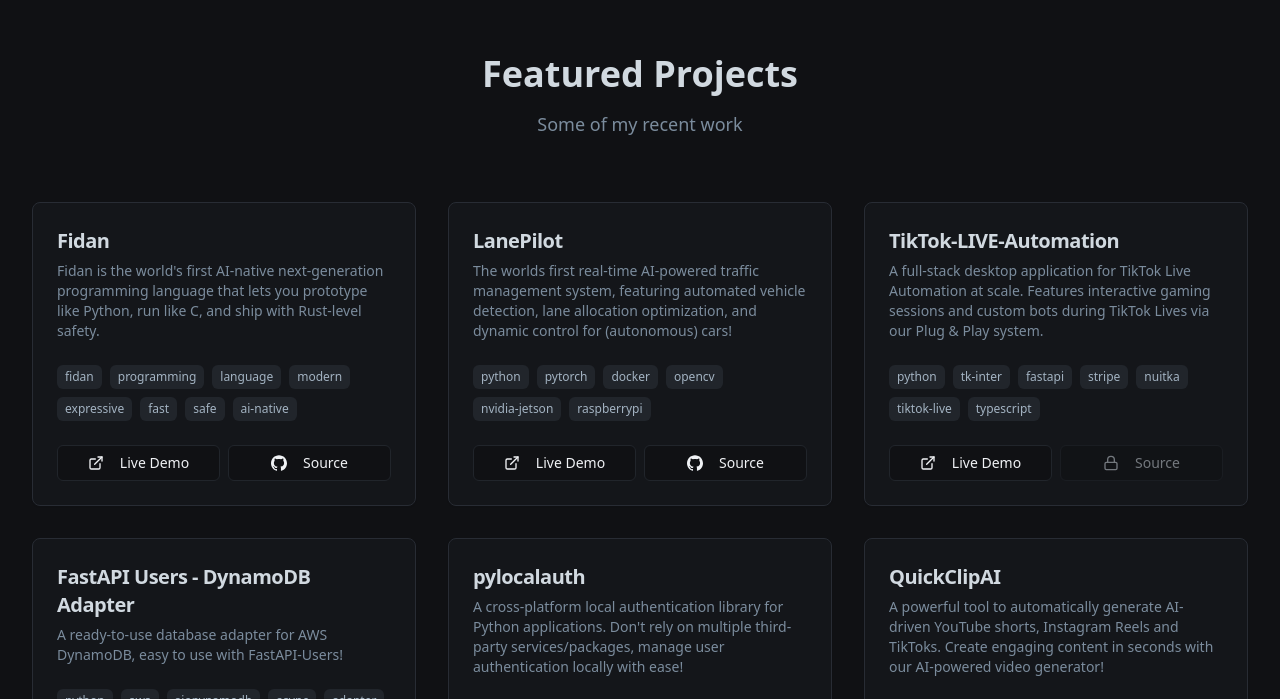
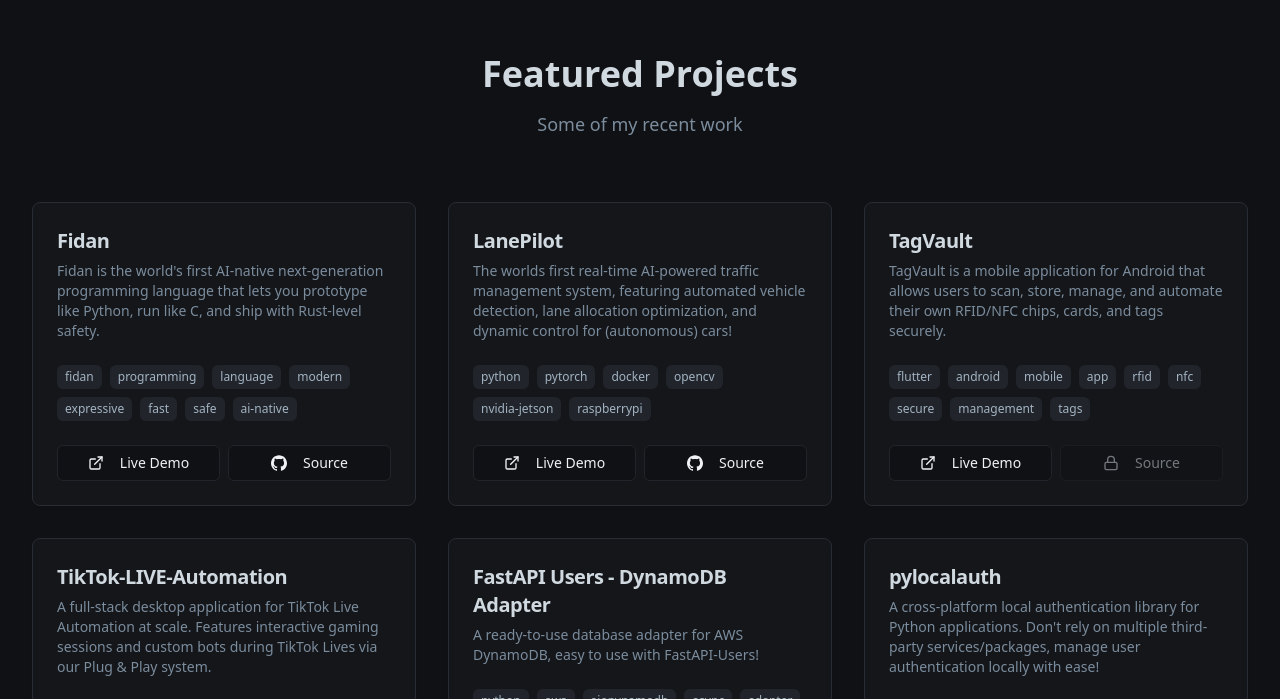
Before and after one commit to AppSolves/appsolves.dev, a React (Vite) app: page / in a window 1280 px wide. Shown: the part 2101-2800 px from the top of the page. Built offline with nearby package versions, Linux system fonts and the light colour scheme; no server answers.

Commit message:
Add new project "TagVault" to ProjectsSection with detailed description and tech stack

```diff
--- a/src/components/ui/projects-section.tsx
+++ b/src/components/ui/projects-section.tsx
@@ -52,6 +52,24 @@
       ],
       liveUrl: "https://github.com/AppSolves?tab=packages&repo_name=LanePilot",
       githubUrl: "https://github.com/AppSolves/LanePilot",
+    },
+    {
+      title: "TagVault",
+      description:
+        "TagVault is a mobile application for Android that allows users to scan, store, manage, and automate their own RFID/NFC chips, cards, and tags securely.",
+      tech: [
+        "flutter",
+        "android",
+        "mobile",
+        "app",
+        "rfid",
+        "nfc",
+        "secure",
+        "management",
+        "tags",
+      ],
+      liveUrl: "https://play.google.com/store/apps/details?id=dev.appsolves.tag_vault",
+      githubUrl: null,
     },
     {
       title: "TikTok-LIVE-Automation",
```
Also changed, not shown: 1 other file (tests, documents, lock files or other folders).
